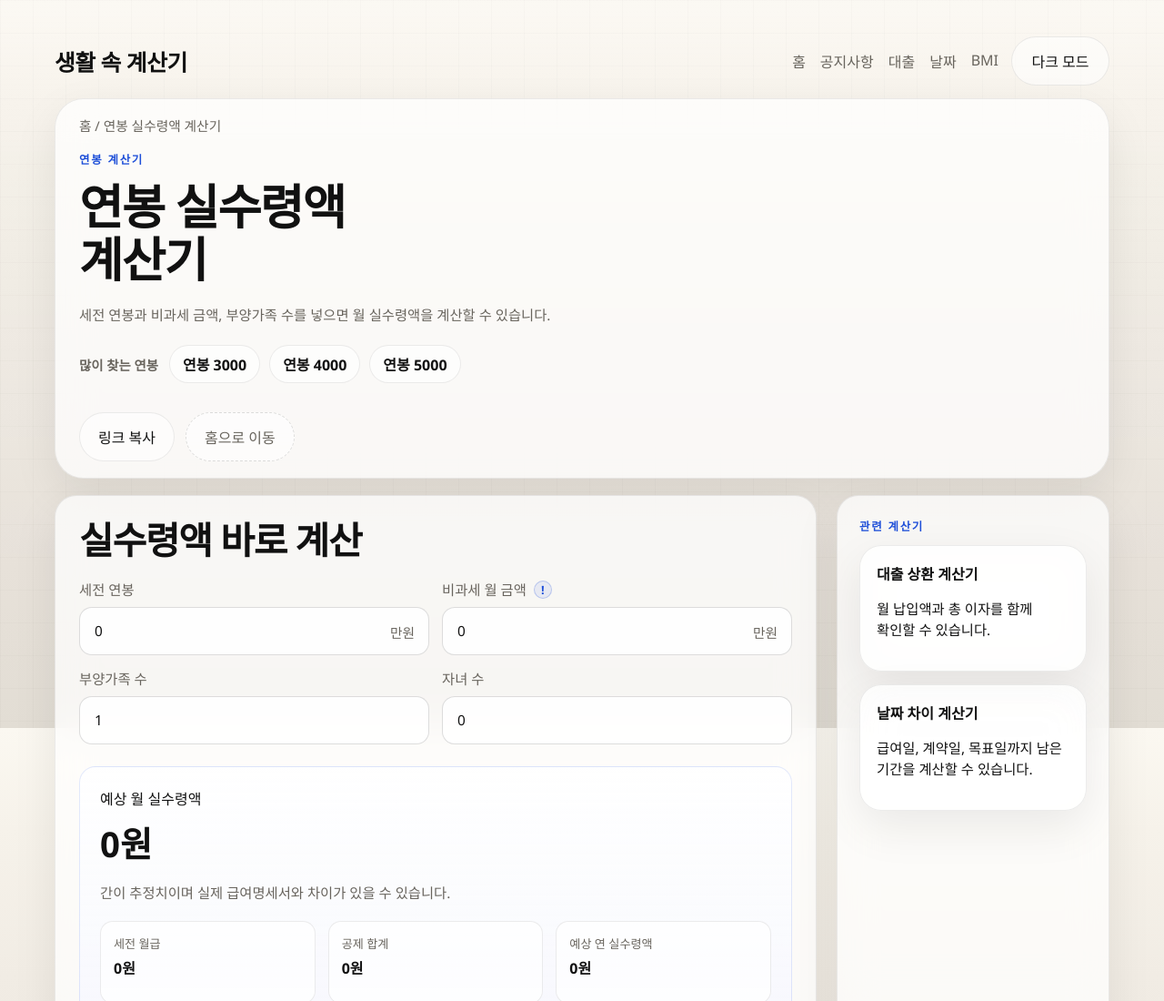
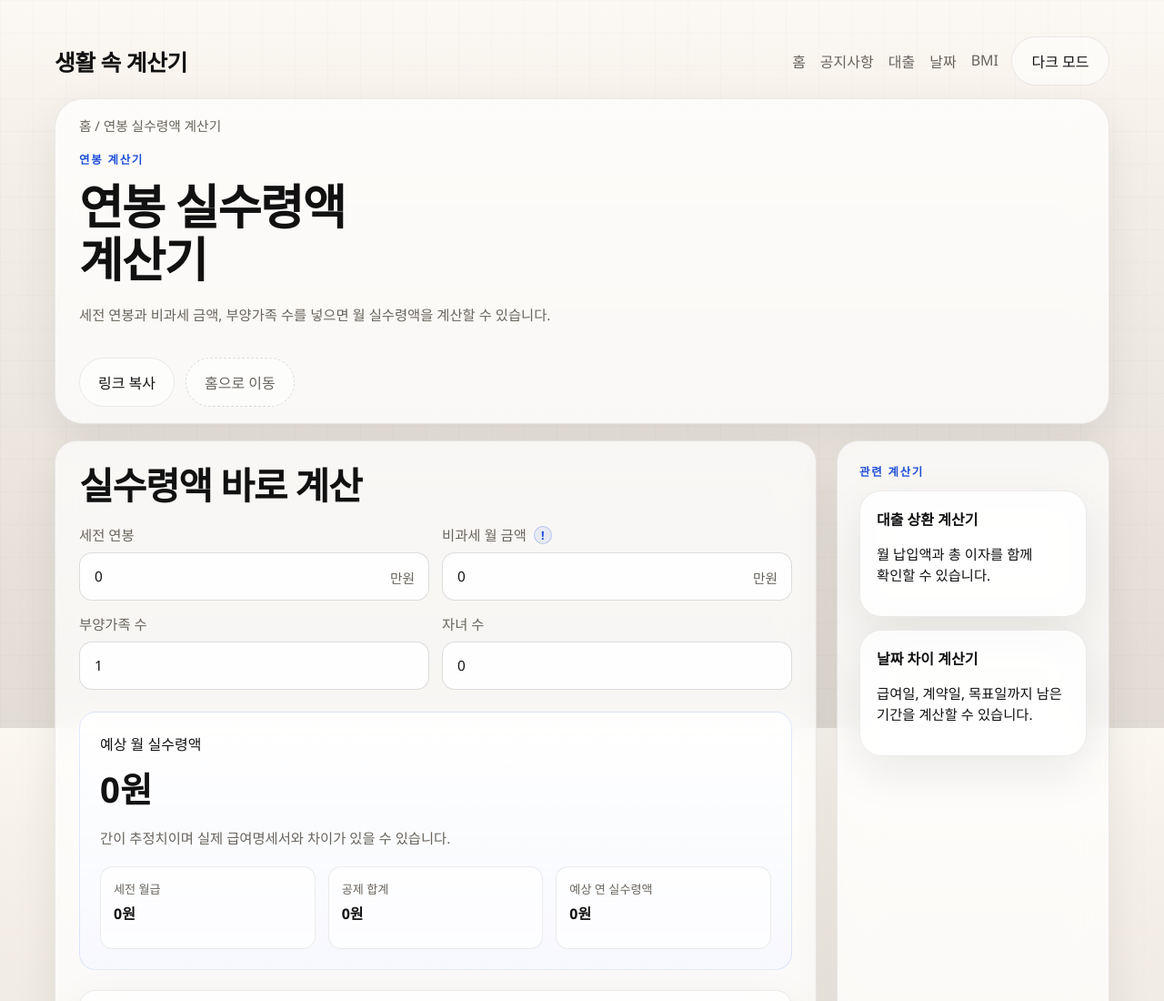
Before and after one commit to junsu2313/Calculate_Service, a website: page calculators/salary/index.html in a window 1280 px wide. Shown: the top 1100 px of the page at 91% size. Drawn offline with Linux system fonts and the light colour scheme; a web font is replaced by a local one.

Commit message:
Remove visible salary preset links

```diff
--- a/calculators/salary/index.html
+++ b/calculators/salary/index.html
@@ -46,14 +46,6 @@
         <p class="article-lead">
           세전 연봉과 비과세 금액, 부양가족 수를 넣으면 월 실수령액을 계산할 수 있습니다.
         </p>
-        <div class="salary-preset-bar">
-          <span>많이 찾는 연봉</span>
-          <div class="salary-preset-links">
-            <a class="salary-preset-link" href="./?annual=3000">연봉 3000</a>
-            <a class="salary-preset-link" href="./?annual=4000">연봉 4000</a>
-            <a class="salary-preset-link" href="./?annual=5000">연봉 5000</a>
-          </div>
-        </div>
         <div class="hero-actions">
           <button class="ghost-btn" id="shareButton" type="button">링크 복사</button>
           <a class="primary-btn home-primary-btn" href="../../">홈으로 이동</a>
--- a/styles.css
+++ b/styles.css
@@ -1156,52 +1156,6 @@ details p {
   line-height: 1.8;
 }
 
-.salary-preset-bar {
-  display: flex;
-  flex-wrap: wrap;
-  align-items: center;
-  gap: 12px;
-  margin-top: 18px;
-  color: var(--muted);
-}
-
-.salary-preset-bar span {
-  font-size: 0.9rem;
-  font-weight: 600;
-}
-
-.salary-preset-links {
-  display: flex;
-  flex-wrap: wrap;
-  gap: 10px;
-}
-
-.salary-preset-link {
-  display: inline-flex;
-  align-items: center;
-  justify-content: center;
-  min-height: 42px;
-  padding: 0 14px;
-  border-radius: 999px;
-  background: rgba(255, 255, 255, 0.56);
-  border: 1px solid var(--line);
-  color: var(--text);
-  text-decoration: none;
-  font-weight: 600;
-  transition: transform 0.18s ease, border-color 0.18s ease, background 0.18s ease;
-}
-
-.salary-preset-link:hover {
-  transform: translateY(-2px);
-  border-color: var(--line-strong);
-}
-
-:root[data-theme="dark"] .salary-preset-link {
-  background: rgba(255, 255, 255, 0.06);
-  border-color: rgba(255, 255, 255, 0.12);
-  color: #f4f6fa;
-}
-
 .article-card h2 {
   margin-bottom: 18px;
 }
```
